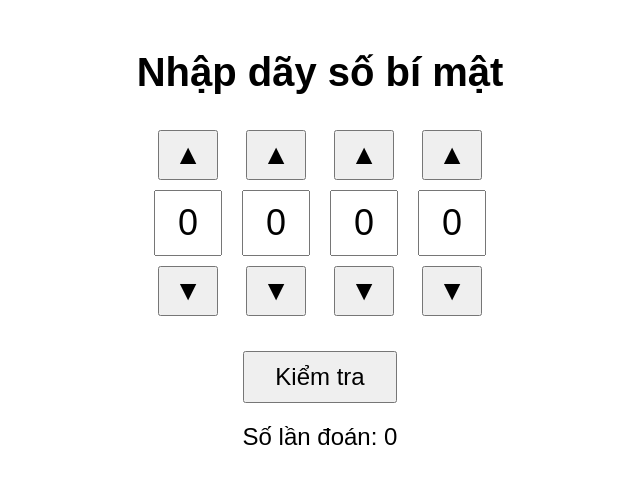
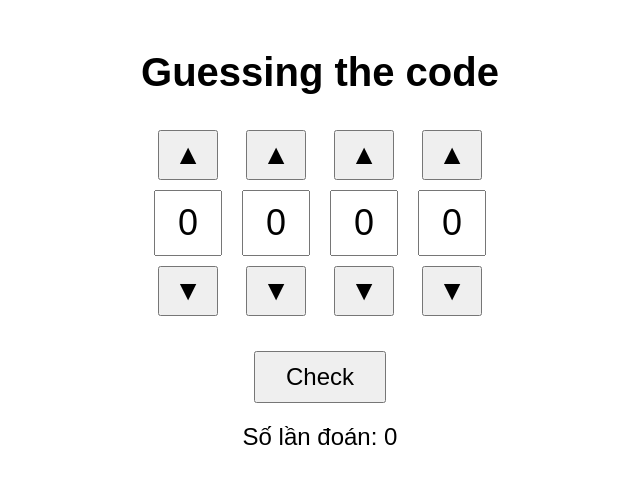
Before and after one commit to Vuvanluan1993/Numberguest, a plain HTML site: page index.html in a window 1280 px wide. Shown: the whole page, without its empty margins (320-960 px from the left). Drawn offline with Linux system fonts and the light colour scheme.

Commit message:
Update index.html

```diff
--- a/index.html
+++ b/index.html
@@ -2,7 +2,7 @@
 <html lang="vi">
 <head>
   <meta charset="UTF-8">
-  <title>Đoán số bí mật</title>
+  <title>Mystery Passwordt</title>
   <meta name="viewport" content="width=device-width, initial-scale=1.0, maximum-scale=1.0, user-scalable=no">
   <style>
     body {
@@ -65,11 +65,11 @@
 </head>
 <body>
 
-  <h1>Nhập dãy số bí mật</h1>
+  <h1>Guessing the code</h1>
 
   <div id="input-area"></div>
 
-  <button id="check" onclick="kiemTra()">Kiểm tra</button>
+  <button id="check" onclick="kiemTra()">Check</button>
 	<div id="guess-count" style="margin-top: 20px; font-size: 24px;">
  	Số lần đoán: 0
 	</div>
@@ -161,7 +161,7 @@
       } else {
         const resultLine = document.createElement("div");
         resultLine.className = "history-line";
-        resultLine.innerText = `Số ${userString} có ${correctDigits} chữ số đúng, trong đó có ${correctPositions} chữ số đúng vị trí.`;
+        resultLine.innerText = `The code ${userString} has ${correctDigits} correct digit, and ${correctPositions} correct digit in right place.`;
         resultDiv.prepend(resultLine);
         document.getElementById("message").innerText = "";
       }
```
